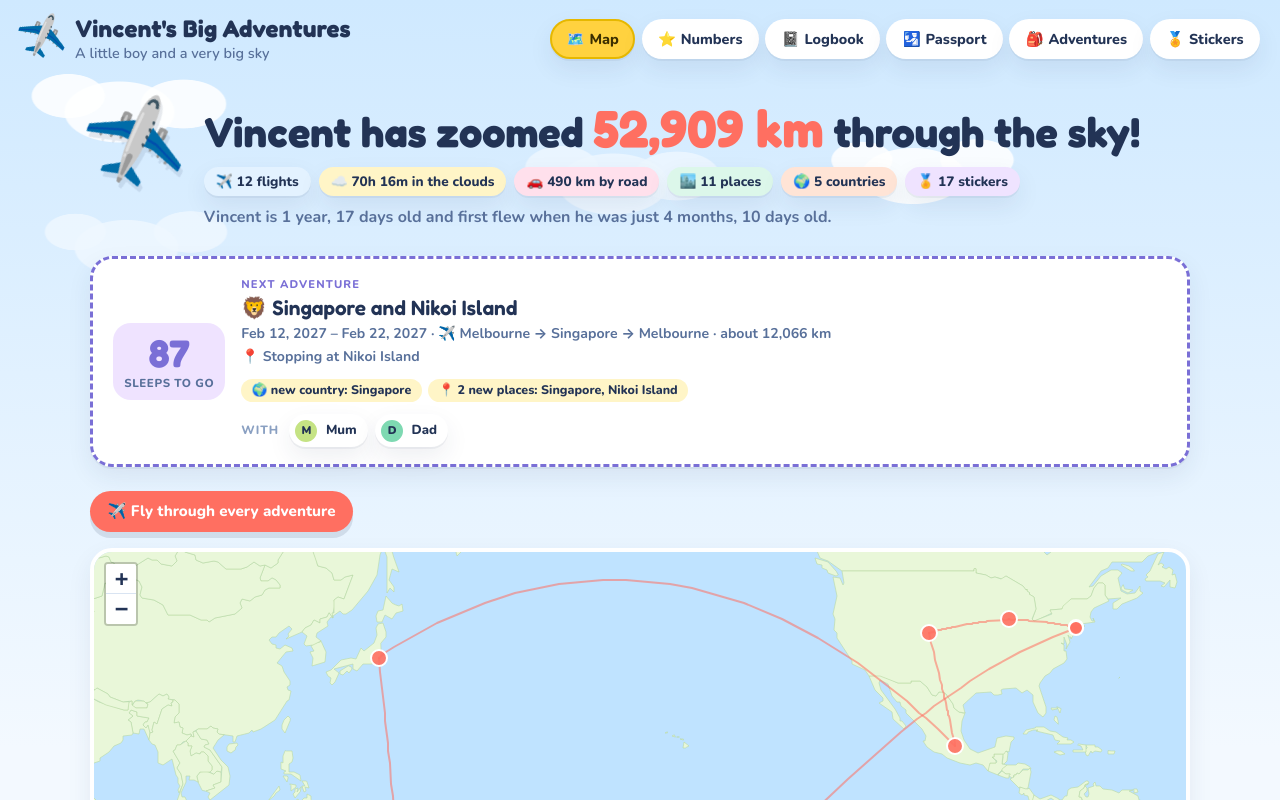
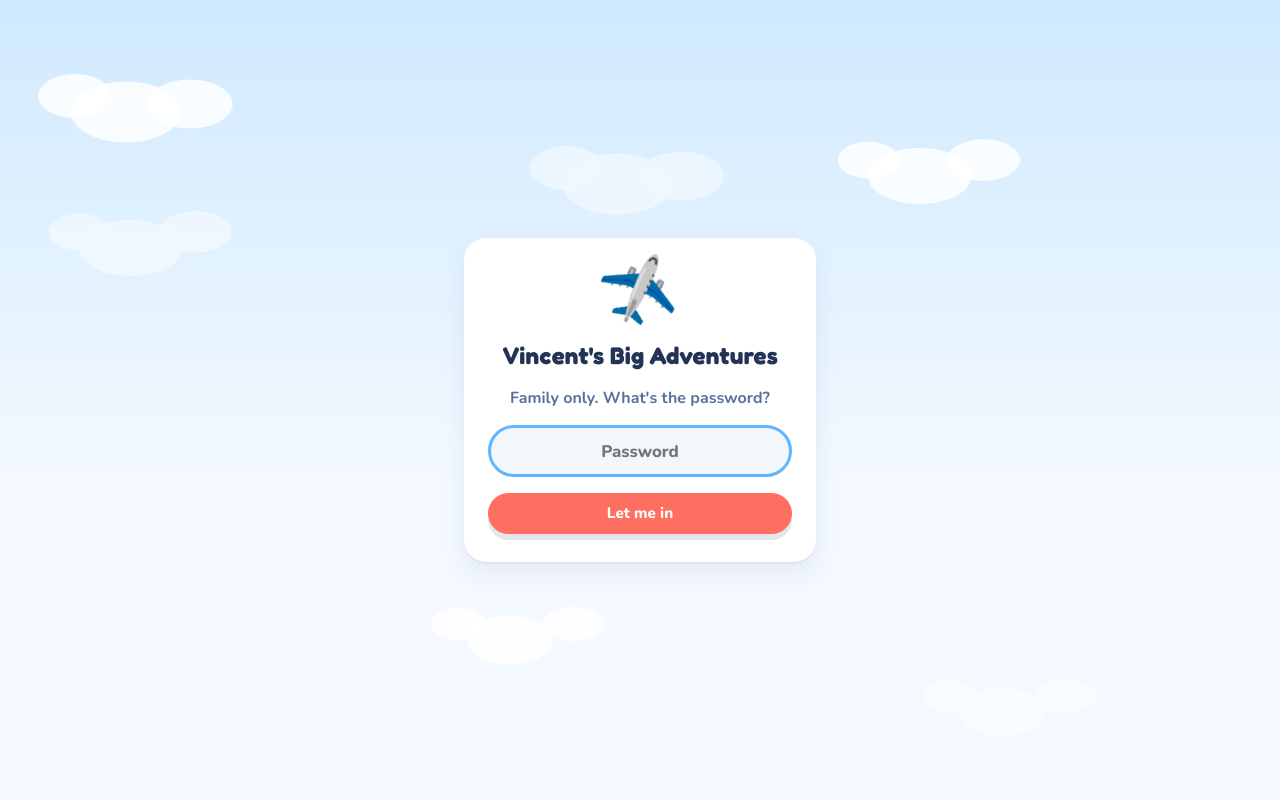
Before and after one commit to joshparkbooker/vincent-flights, a plain HTML site: page index.html in a window 1280 px wide. Shown: the top 800 px of the page. Drawn offline with nearby package versions, Linux system fonts and the light colour scheme.

Commit message:
Family password gate: one shared password before anything loads, remembered per device; noindex
Co-Authored-By: Claude Fable 5.2 <noreply@anthropic.com>

```diff
--- a/css/style.css
+++ b/css/style.css
@@ -330,6 +330,19 @@ table.logbook .small { color: var(--text-secondary); font-size: .78rem; display:
 .empty { color: var(--text-secondary); padding: 2rem; text-align: center; font-weight: 700; }
 .error { background: #fde8e8; color: #7a1f1f; padding: 1rem; border-radius: var(--radius); margin: 1rem 0; }
 
+/* family password gate */
+.gate { display: none; }
+.locked .gate { display: grid; place-items: center; min-height: 100vh; min-height: 100dvh; padding: 1.5rem; position: relative; z-index: 1; }
+.locked header, .locked main, .locked footer { display: none; }
+.gate-card { width: min(22rem, 100%); background: var(--surface-1); border-radius: var(--radius); box-shadow: var(--shadow); padding: 2rem 1.5rem 1.75rem; text-align: center; display: grid; gap: 1rem; }
+.gate-plane { font-size: 3.5rem; line-height: 1; transform: rotate(-15deg); animation: bob 3s ease-in-out infinite; }
+.gate-card p { margin: 0; color: var(--text-secondary); font-weight: 700; }
+.gate-card input { font: inherit; font-weight: 800; font-size: 1.05rem; text-align: center; padding: .7rem 1rem; border-radius: 999px; border: 3px solid var(--border); background: var(--surface-2); color: var(--text-primary); width: 100%; }
+.gate-card input:focus { outline: none; border-color: var(--sky); }
+.gate-card .gate-error { color: var(--coral); font-weight: 800; }
+.gate.shake .gate-card { animation: shake .35s; }
+@keyframes shake { 20%, 60% { transform: translateX(-8px); } 40%, 80% { transform: translateX(8px); } }
+
 /* next adventure countdown */
 .next { display: flex; gap: 1rem; align-items: center; background: var(--surface-1); border-radius: var(--radius); box-shadow: var(--shadow); border: 3px dashed var(--planned); padding: 1.1rem 1.25rem; margin: 0; }
 #next-map { margin-bottom: 1.5rem; }
--- a/index.html
+++ b/index.html
@@ -1,7 +1,8 @@
 <!doctype html>
-<html lang="en">
+<html lang="en" class="locked">
 <head>
 <meta charset="utf-8">
+<meta name="robots" content="noindex, nofollow">
 <meta name="viewport" content="width=device-width, initial-scale=1, viewport-fit=cover">
 <meta name="theme-color" content="#cfe9ff" media="(prefers-color-scheme: light)">
 <meta name="theme-color" content="#0f1a3a" media="(prefers-color-scheme: dark)">
@@ -16,9 +17,24 @@
 <link rel="preconnect" href="https://fonts.gstatic.com" crossorigin>
 <link href="https://fonts.googleapis.com/css2?family=Fredoka:wght@500;600;700&family=Nunito:wght@600;700;800;900&display=swap" rel="stylesheet">
 <link rel="stylesheet" href="https://unpkg.com/leaflet@1.9.4/dist/leaflet.css" crossorigin="">
-<link rel="stylesheet" href="css/style.css?v=6">
+<link rel="stylesheet" href="css/style.css?v=7">
+<script>
+  // family password gate: only a fingerprint of the password lives here, and a phone that has got in once is remembered
+  window.VBA_GATE = '884b81a91403d935fd604bcdeea9d6b171cb72ca5eb51b2f87204bb0fec0b12b';
+  try { if (localStorage.getItem('vba-gate') === window.VBA_GATE) document.documentElement.classList.remove('locked'); } catch (e) {}
+</script>
 </head>
 <body>
+<form id="gate" class="gate" autocomplete="off">
+  <div class="gate-card">
+    <div class="gate-plane">✈️</div>
+    <h1>Vincent's Big Adventures</h1>
+    <p>Family only. What's the password?</p>
+    <input id="gate-pass" type="password" placeholder="Password" aria-label="Password" autocapitalize="off" autocorrect="off" spellcheck="false" required>
+    <button class="btn primary" type="submit">Let me in</button>
+    <p id="gate-error" class="gate-error" hidden>Not quite. Have another go!</p>
+  </div>
+</form>
 <header class="topbar">
   <div class="brand">
     <span class="brand-icon">✈️</span>
--- a/js/app.js
+++ b/js/app.js
@@ -564,4 +564,28 @@ function renderBadges() {
   </div>`).join('');
 }
 
-main();
+// --- family password gate -----------------------------------------------------
+// Nothing is loaded or drawn until the password matches. It keeps casual visitors out; it is not encryption.
+async function unlock() {
+  const root = document.documentElement;
+  if (!root.classList.contains('locked')) return;
+  const sha = async text => [...new Uint8Array(await crypto.subtle.digest('SHA-256', new TextEncoder().encode(text)))].map(b => b.toString(16).padStart(2, '0')).join('');
+  const form = $('#gate'), input = $('#gate-pass'), err = $('#gate-error');
+  input.focus();
+  await new Promise(done => {
+    form.addEventListener('submit', async e => {
+      e.preventDefault();
+      const hash = await sha('vincent-flights:' + input.value.trim().toLowerCase());
+      if (hash !== window.VBA_GATE) {
+        err.hidden = false; input.value = ''; input.focus();
+        form.classList.remove('shake'); void form.offsetWidth; form.classList.add('shake');
+        return;
+      }
+      try { localStorage.setItem('vba-gate', hash); } catch (e2) { /* private mode: just ask again next time */ }
+      root.classList.remove('locked');
+      done();
+    });
+  });
+}
+
+unlock().then(main);
```
Also changed, not shown: 1 other file.
